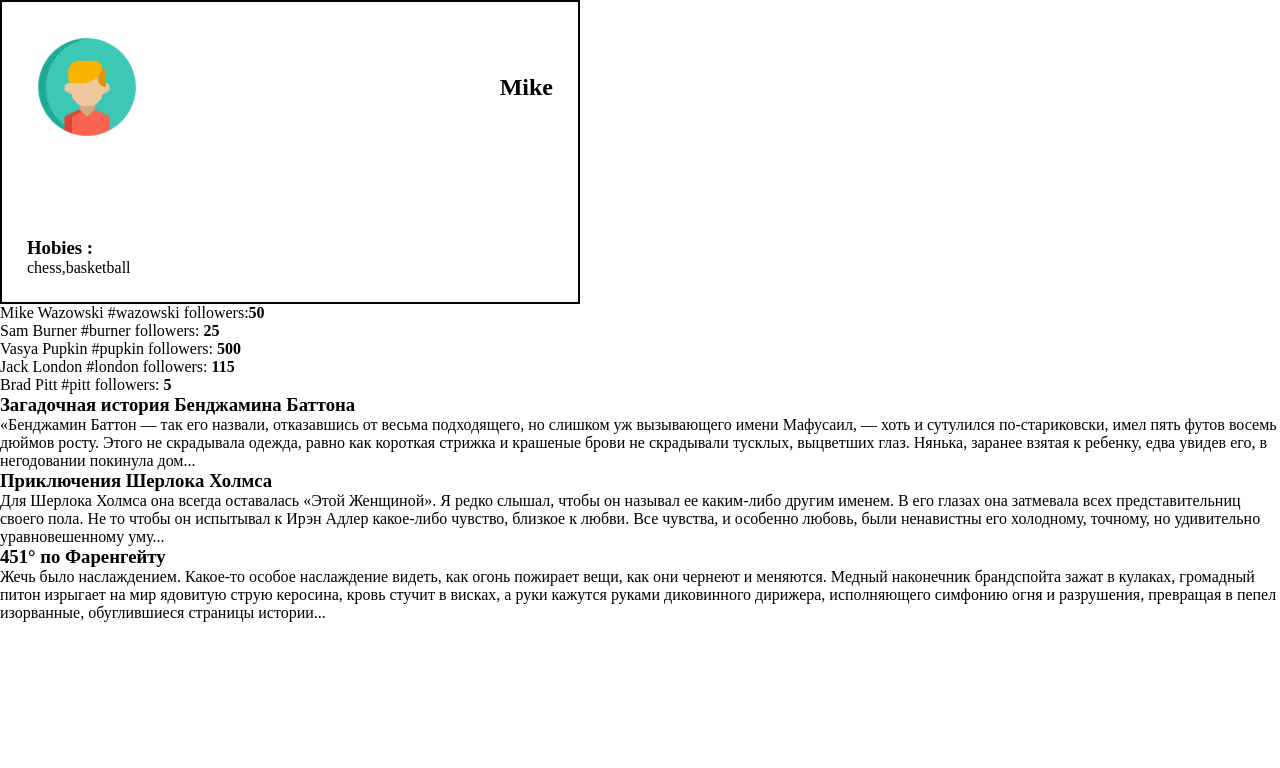
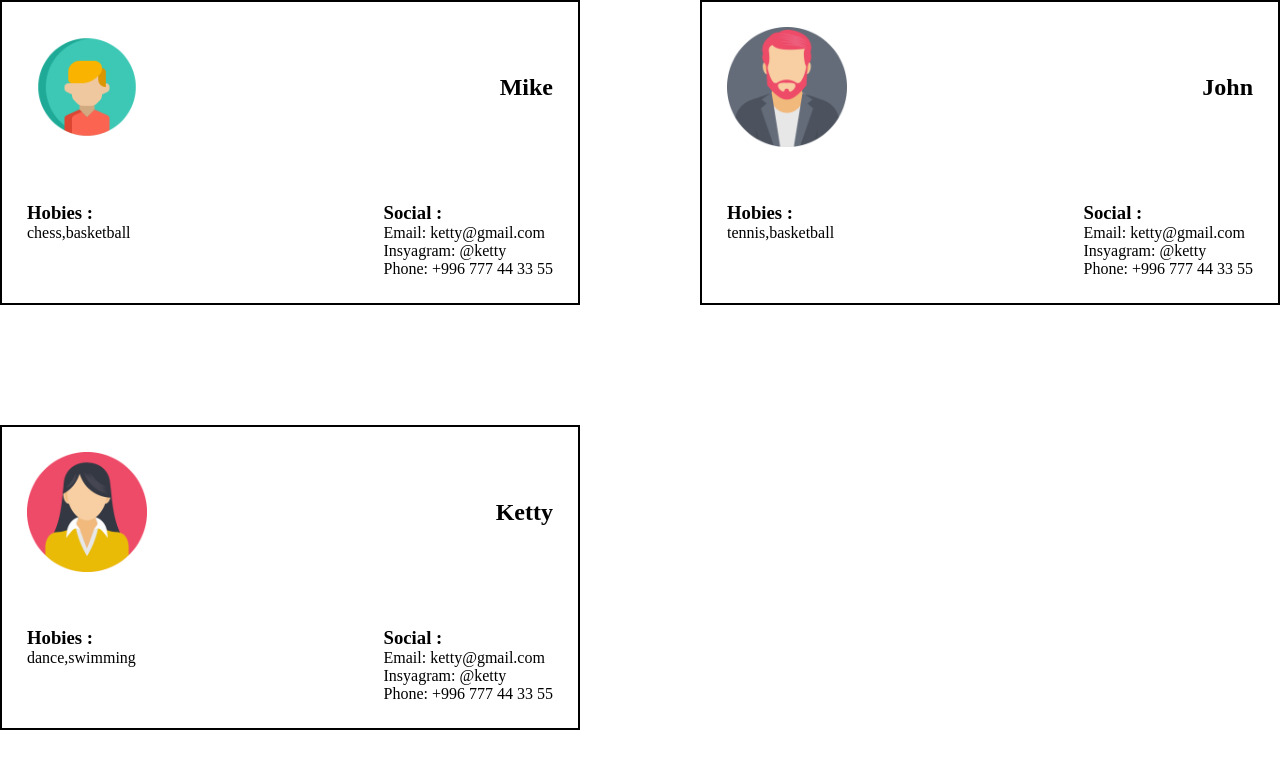
Before and after one commit to TrixterDev/Lesson-js, a website: page index.html in a window 1280 px wide. Drawn offline with nearby package versions, Linux system fonts and the light colour scheme.

Commit message:
finish script

```diff
--- a/assets/js/script.js
+++ b/assets/js/script.js
@@ -279,6 +279,19 @@ const sectionCards = document.createElement("section");
 sectionCards.classList.add("cards")
 body.prepend(sectionCards);
 
+function social(social) {
+  const cardSocialEmail = document.createElement("p");
+  const cardSocialInsta = document.createElement("p");
+  const cardSociaPhone = document.createElement("p");
+  cardSocialEmail.textContent = "Email: " + users[2].social.email;
+  cardSocialInsta.textContent = "Insyagram: " + users[2].social.instagram;
+  cardSociaPhone.textContent = "Phone: " + users[2].social.phone;
+  social.append(cardSocialEmail);
+  social.append(cardSocialInsta);
+  social.append(cardSociaPhone);
+};
+
+
 for (let i = 0; i < users.length; i++) {
   const card = document.createElement("div");
   card.classList.add("card");
@@ -304,16 +317,14 @@ for (let i = 0; i < users.length; i++) {
   const cardHobbies = document.createElement("p");
   cardHobbies.textContent = users[i].hobbies;
   cardHobbiesBlock.append(cardHobbies);
-  for (let i = 0; i < users.social.length; i++) {
-    const cardSocial = documnet.createElement
-  }
+  const cardSocial = document.createElement("div");
+  cardSocial.classList.add("card__social");
+  cardInfo.append(cardSocial);
+  const cardSocialTitle = document.createElement("h3");
+  cardSocialTitle.textContent = "Social :";
+  cardSocial.append(cardSocialTitle)
+  social(cardSocial);
 }
-
-// function userSocial() {
-//   for (let i = 0; i < users.social.length; i++) {
-//     const social = Document.createElement
-//   }
-// }
 
 // const body = $("body");
 // const sectionCards = $("<section>").addClass("cards");
--- a/assets/sass/style.sass
+++ b/assets/sass/style.sass
@@ -20,8 +20,8 @@
     justify-content: space-between
     img
       width: 7.5rem
-  &__hobbies
-    margin-top: 2.1875rem
+  &__hobbies,
+  &__social
     display: flex
     flex-direction: column
     align-items: flex-start
--- a/index.html
+++ b/index.html
@@ -15,7 +15,7 @@
 
     </div>
   </div> -->
-  <ol class="todo-list"></ol>
+  <!-- <ol class="todo-list"></ol>
   <ul class="twitter__list">
     <li>Mike Wazowski <a href="#wazowski">#wazowski</a> followers:<strong>50</strong></li>
     <li>Sam Burner <a href="#burner">#burner</a> followers: <strong>25</strong></li>
@@ -53,7 +53,7 @@
         в пепел изорванные, обуглившиеся страницы истории...
       </p>
     </article>
-  </main>
+  </main> -->
 
   <!-- <h1 class="title" id="title">Hello jquery</h1> -->
 
```
Also changed, not shown: assets/css/style.css, 1 other file.
